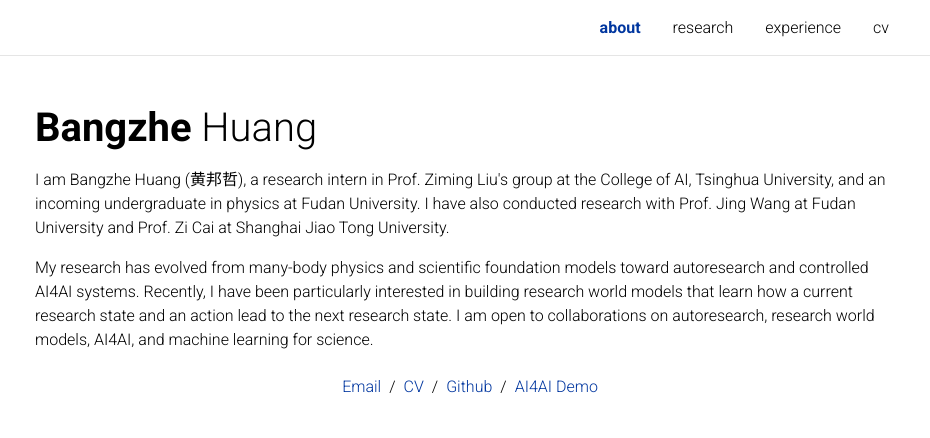
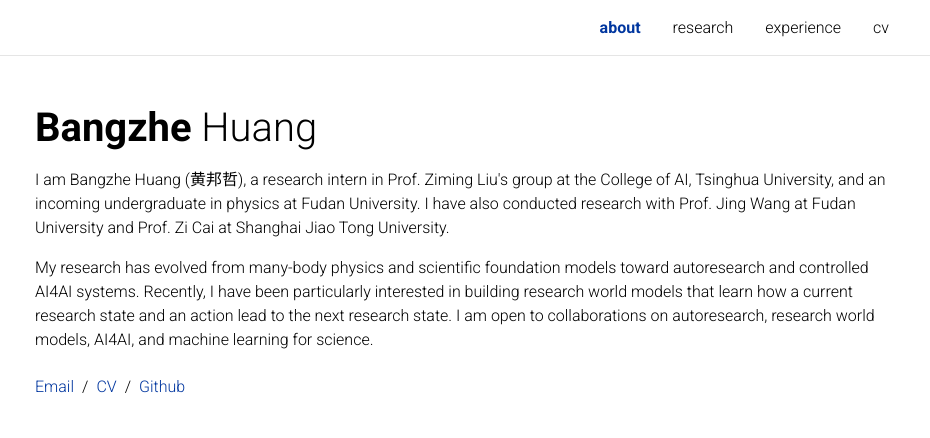
Before and after one commit to bangzhehuang/bangzhehuang.github.io, a website: page index.html in a window 1280 px wide. Shown: the top 438 px of the page, without its empty margins (170-1100 px from the left). Drawn offline with Linux system fonts and the light colour scheme.

Commit message:
Refine homepage contact links

```diff
--- a/assets/css/main.css
+++ b/assets/css/main.css
@@ -233,10 +233,10 @@ img {
 .contact-links {
   display: flex;
   flex-wrap: wrap;
-  justify-content: center;
+  justify-content: flex-start;
   gap: 5px 8px;
   margin: 23px 0 0;
-  text-align: center;
+  text-align: left;
 }
 
 section > h2 {
--- a/index.html
+++ b/index.html
@@ -84,8 +84,6 @@
           <a href="cv/bangzhe-huang-cv.pdf">CV</a>
           <span aria-hidden="true">/</span>
           <a href="https://github.com/bangzhehuang">Github</a>
-          <span aria-hidden="true">/</span>
-          <a href="https://bangzhehuang.github.io/AI4AI-demo/">AI4AI Demo</a>
         </p>
       </section>
 
```
